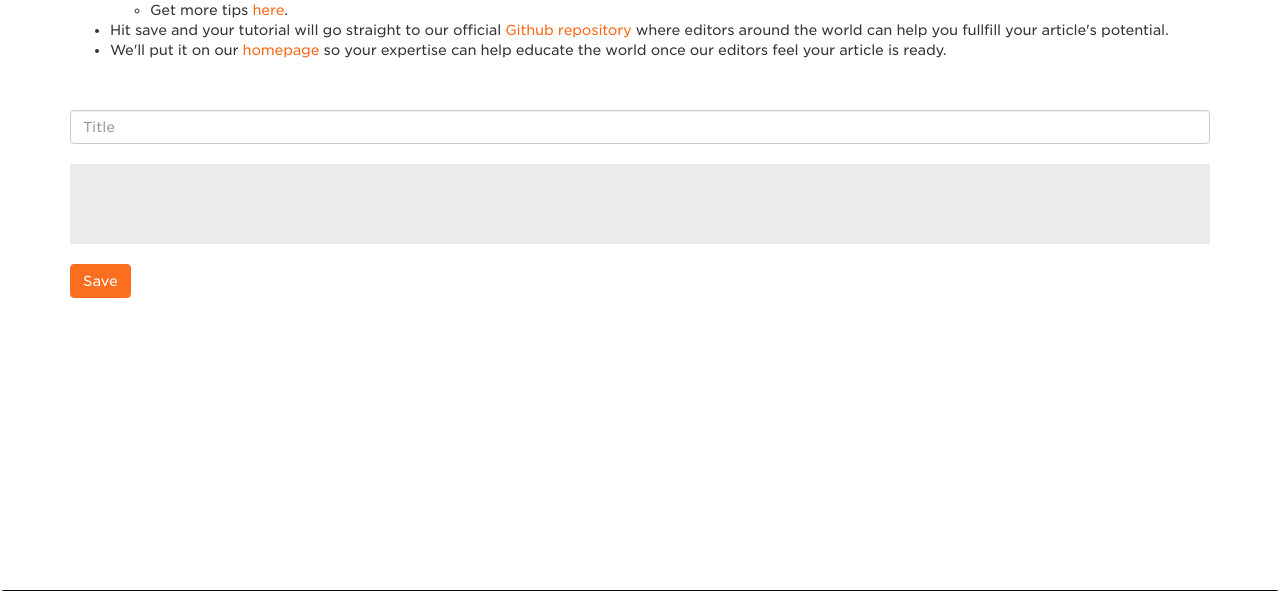
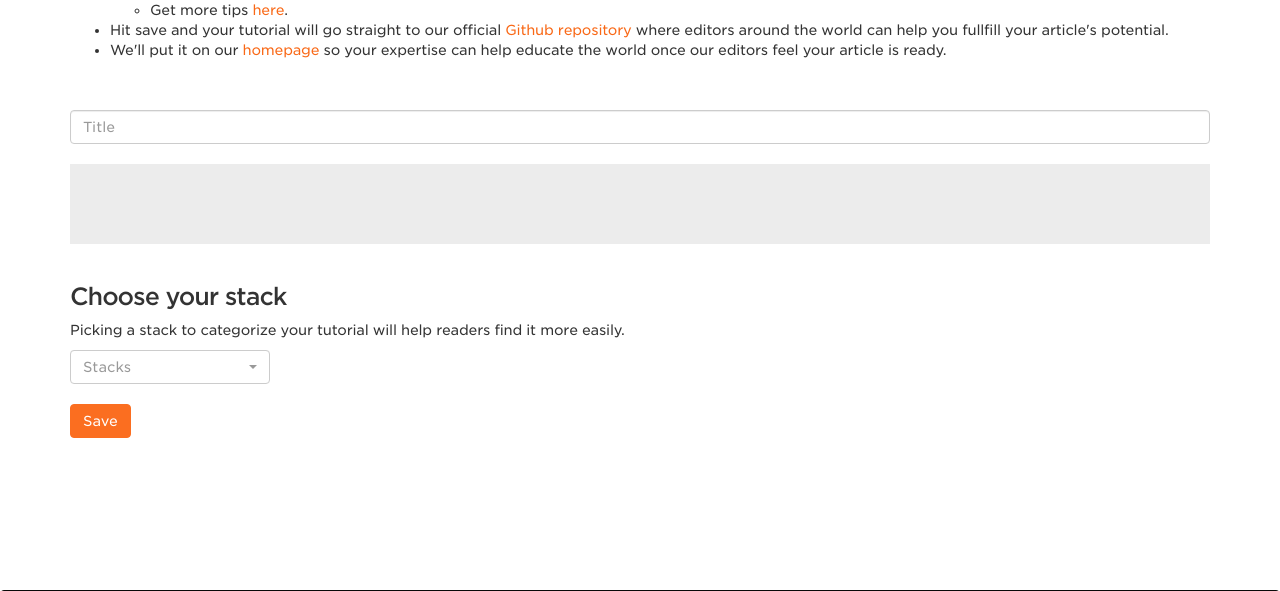
Before and after one commit to pluralsight/guides-cms, a Flask app: template pskb_website/templates/editor.html in a window 1280 px wide. Shown: the part 374-965 px from the top of the page. Run offline with Flask 2, Linux system fonts and the light colour scheme; the template is opened without the code that fills it, so the values that code supplies are empty; parts of the project's set-up code (start-up, migrations or seed data) failed here and were passed over; some libraries are stand-ins or nearby versions.

Commit message:
Add optional stacks choice on article creation
- Currently this is only shown on the article page in a small, ugly way.  Soon
  it will be used for filtering, etc.

```diff
--- a/pskb_website/static/css/base.css
+++ b/pskb_website/static/css/base.css
@@ -268,6 +268,10 @@ a.emphasize:hover, .navbar-left-article .create-tutorial a.emphasize:hover {
     margin-top: 50px;
 }
 
+.stacks-editor {
+    max-width: 200px;
+}
+
 #footer {
     clear: both;
 }
--- a/pskb_website/templates/article.html
+++ b/pskb_website/templates/article.html
@@ -59,6 +59,11 @@
 <div class="col-md-10 article-right">
     <h1>{{article.title}}</h1>
     <h4><small>written by <a href="/user/{{article.author_name}}">{{article.author_real_name if article.author_real_name else article.author_name}}</a></small></h4>
+
+    {% if article.stacks %}
+        <h5><small>Related to {{article.stacks|join(',')}}</small></h5>
+    {% endif %}
+
     <p> {{article.content|safe}} </p>
     <p>
         {% if allow_edits %}
--- a/pskb_website/templates/editor.html
+++ b/pskb_website/templates/editor.html
@@ -1,10 +1,15 @@
 {% extends "layout.html" %}
+
+{% block css %}
+    {{ super() }}
+    <link rel="stylesheet" href="https://cdnjs.cloudflare.com/ajax/libs/bootstrap-select/1.9.3/css/bootstrap-select.min.css">
+{% endblock %}
 
 {% block js %}
     {{super()}}
-
     <script src="/static/js/vendor/editor/highlight.pack.js"></script>
     <script src="/static/js/vendor/editor/epiceditor.min.js"></script>
+    <script src="https://cdnjs.cloudflare.com/ajax/libs/bootstrap-select/1.9.3/js/bootstrap-select.min.js"></script>
 {% endblock %}
 
 {% block body %}
@@ -29,8 +34,22 @@
 
     <br />
     <div id="epiceditor"></div>
+    <br />
+
+    <h3>Choose your stack</h3>
+    <p>
+        Picking a stack to categorize your tutorial will help readers find it
+        more easily.
+    </p>
+    <select id="stacks" name="stacks" class="form-control selectpicker stacks-editor" data-size="6"  data-dropup-auto="false" data-live-search="true" title="Stacks">
+        {% for stack in stacks %}
+            <option value="{{ stack }}" {{"selected" if selected_stack and selected_stack == stack}}>{{ stack }}</option>
+        {% endfor %}
+    </select>
 
     <br />
+    <br />
+
     <button onclick="save()" class="btn btn-primary">Save</button>
 
     <textarea id="content" style="display:none">{{article.content}}</textarea>
@@ -82,6 +101,12 @@ function save() {
     var title = document.getElementById("title");
     form.appendChild(title.cloneNode());
 
+    var stacks_select = document.getElementById("stacks");
+    var stacks = document.createElement("input");
+    stacks.name = "stacks";
+    stacks.value = stacks_select.value;
+    form.appendChild(stacks.cloneNode());
+
     {% if secondary_repo %}
         var secondary_repo = document.createElement("input");
         secondary_repo.name = "secondary_repo";
```
Also changed, not shown: pskb_website/forms.py (+27 -27 lines), pskb_website/views.py (+17 -1 lines).
